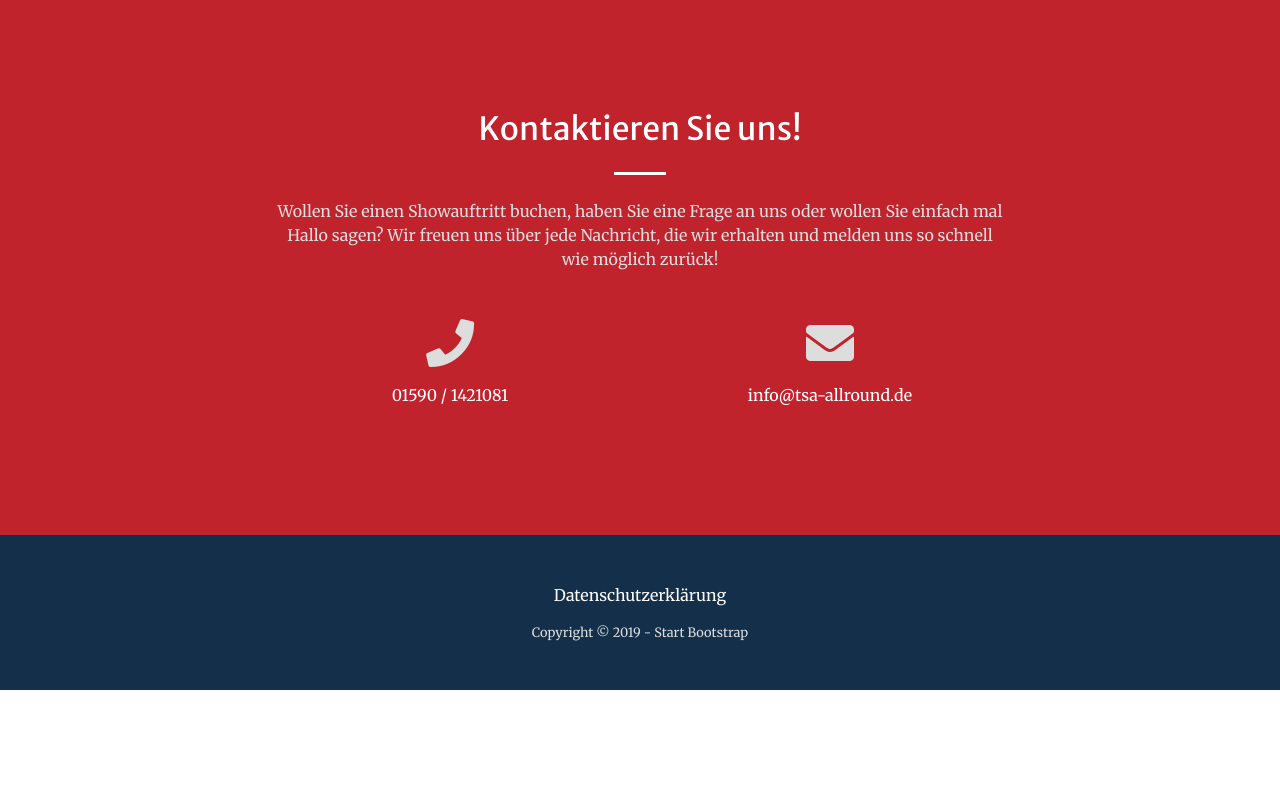
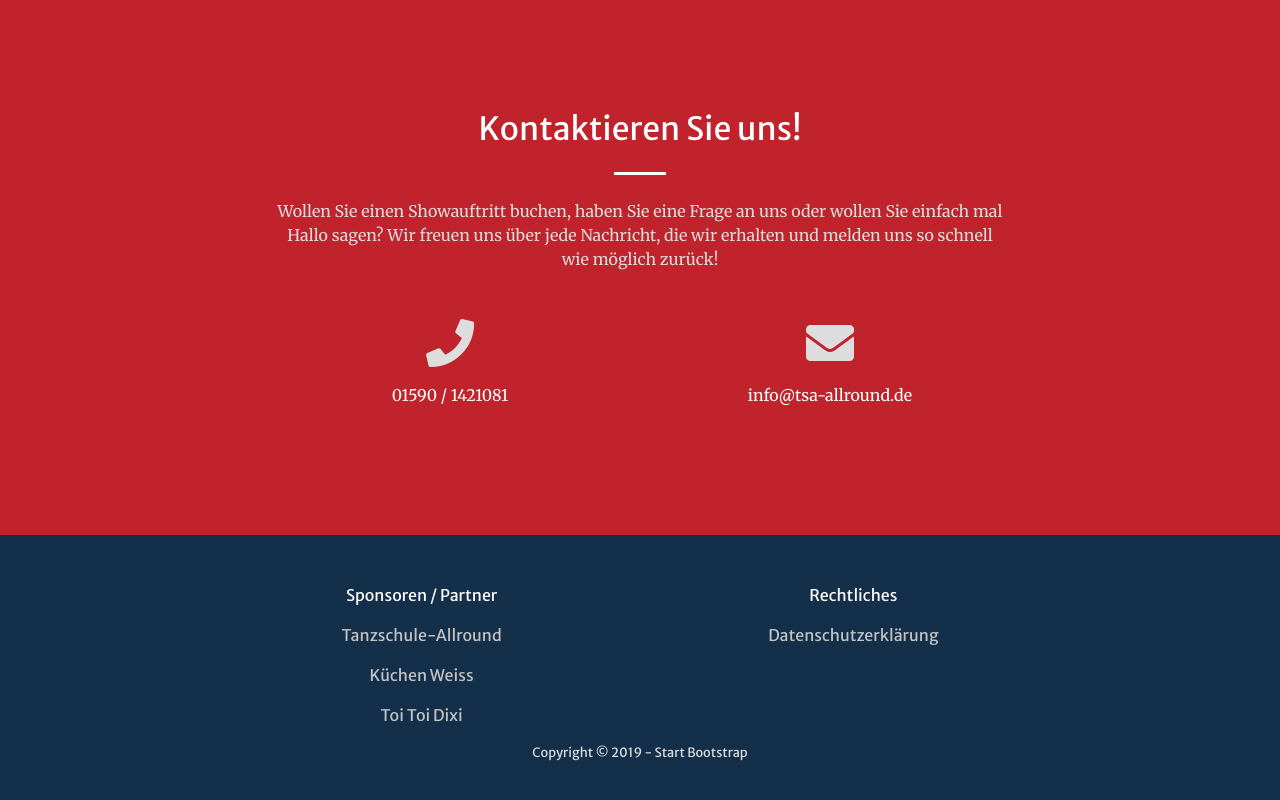
Before and after one commit to michaeldraga/tsaa, a website with bundled scripts: page index.html in a window 1280 px wide. Shown: the part 1747-2547 px from the top of the page. Before the commit the page ends 2437 px from the top, so only its background shows below. Built offline with nearby package versions, Linux system fonts and the light colour scheme; files whose address does not match are found by name.

Commit message:
adjusted some styles on the landing page

```diff
--- a/css/self.css
+++ b/css/self.css
@@ -46,7 +46,48 @@
     color: #ffffff !important;
     text-decoration: none;
     background-color: #132F49;
+}
 
+.dropdown-item.active,
+.dropdown-item:active {
+    background-color: #132F49;
+}
+
+.footer .container {
+    display: flex;
+    flex-direction: column;
+    justify-content: space-evenly;
+    align-content: center;
+    padding: 0 5px;
+    flex-wrap: wrap;
+}
+
+.footer {
+    font-family: "Merriweather Sans", -apple-system, BlinkMacSystemFont, "Segoe UI", Roboto, "Helvetica Neue", Arial, "Noto Sans", sans-serif, "Apple Color Emoji", "Segoe UI Emoji", "Segoe UI Symbol", "Noto Color Emoji";
+}
+
+.footer p {
+    color: white;
+}
+
+.footer a {
+    color: #c3c3c3;
+}
+
+.footer a:hover,
+.footer a:active {
+    color: white;
+}
+
+@media (min-width: 576px) {
+
+    .footer .container {
+        display: flex;
+        flex-direction: row;
+        justify-content: space-evenly;
+        padding: 0 5px;
+        flex-wrap: wrap;
+    }
 }
 
 @media (min-width: 992px) {
--- a/index.html
+++ b/index.html
@@ -50,7 +50,7 @@
                             <a class="dropdown-item js-scroll-trigger" href="./index.html#about">Über uns</a>
                             <a href="./pages/vorstand.html" class="dropdown-item">Vorstand</a>
                             <a href="#" class="dropdown-item">Räumlichkeiten</a>
-                            <a href="#" class="dropdown-item">Sponsoren</a>
+                            <a href="#footer" class="dropdown-item js-scroll-trigger">Sponsoren</a>
                         </div>
                     </div>
                 </li>
@@ -286,11 +286,20 @@
 </section>
 
 <!-- Footer -->
-<footer class="bg-light py-5">
+<footer class="bg-light py-5 footer" id="footer">
     <div class="container">
-        <a class="text-center" href="./pages/datenschutz.html">Datenschutzerklärung</a>
-        <div class="small text-center text-muted">Copyright &copy; 2019 - Start Bootstrap</div>
+        <div class="sponsoren">
+            <p class="text-center">Sponsoren / Partner</p>
+            <a class="text-center" href="http://www.tanzschule-allround.de">Tanzschule-Allround</a>
+            <a class="text-center" href="https://www.weiss.kuechen.de">Küchen Weiss</a>
+            <a class="text-center" href="http://www.toitoidixi.de/de/standorte/berlin/">Toi Toi Dixi</a>
+        </div>
+        <div class="rechtliches">
+            <p class="text-center">Rechtliches</p>
+            <a class="text-center" href="./pages/datenschutz.html">Datenschutzerklärung</a>
+        </div>
     </div>
+    <div class="small text-center text-muted">Copyright &copy; 2019 - Start Bootstrap</div>
 </footer>
 
 <!-- Bootstrap core JavaScript -->
--- a/package.json
+++ b/package.json
@@ -31,6 +31,7 @@
     "dependencies": {
         "@fortawesome/fontawesome-free": "5.10.2",
         "bootstrap": "4.3.1",
+        "express": "^4.17.1",
         "jquery": "3.4.1",
         "jquery.easing": "^1.4.1",
         "magnific-popup": "^1.1.0"
```
Also changed, not shown: 2 other files.
